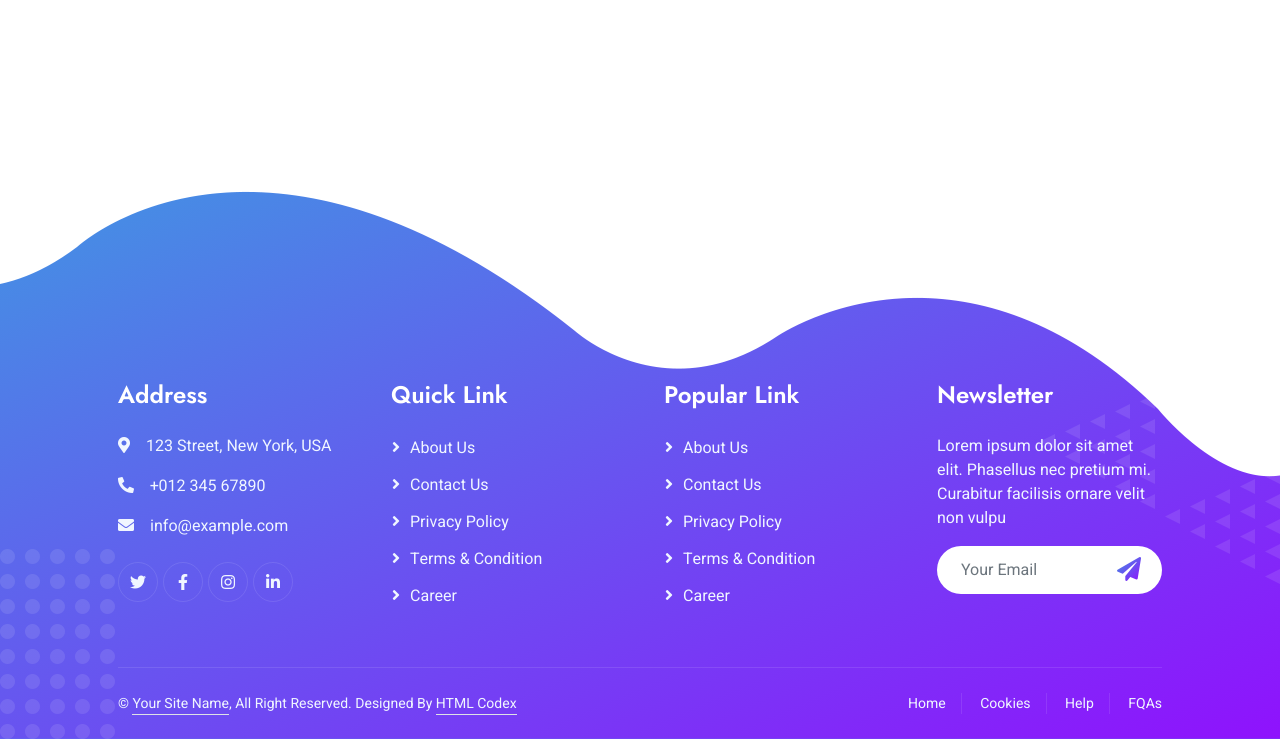
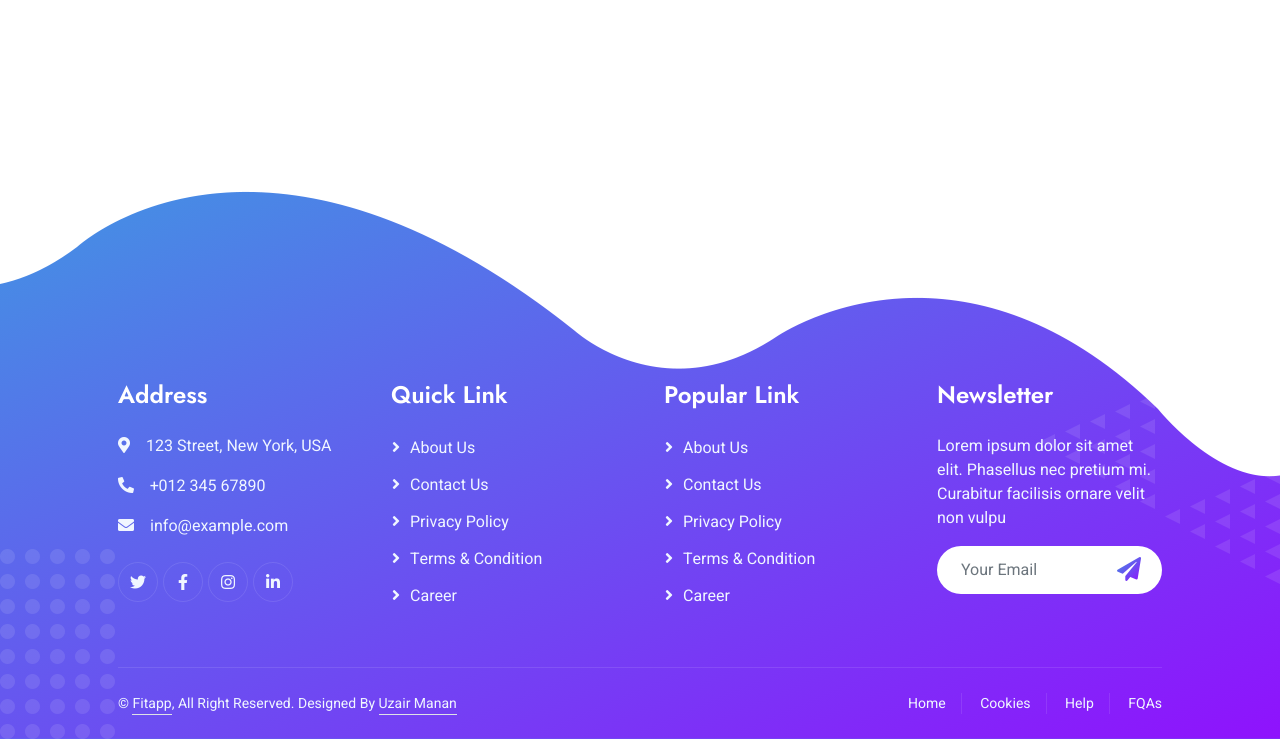
Before and after one commit to M-Uzair-dev/fitapp, a plain HTML site: page index.html in a window 1280 px wide. Shown: the part 6271-7010 px from the top of the page. Drawn offline with nearby package versions, Linux system fonts and the light colour scheme.

Commit message:
Update index.html

```diff
--- a/index.html
+++ b/index.html
@@ -2,7 +2,7 @@
 <html lang="en">
   <head>
     <meta charset="utf-8" />
-    <title>FitApp - Mobile App HTML Template</title>
+    <title>FitApp - Uzair Manan's Project</title>
     <meta content="width=device-width, initial-scale=1.0" name="viewport" />
     <meta content="" name="keywords" />
     <meta content="" name="description" />
@@ -1068,13 +1068,13 @@
           <div class="copyright">
             <div class="row">
               <div class="col-md-6 text-center text-md-start mb-3 mb-md-0">
-                &copy; <a class="border-bottom" href="#">Your Site Name</a>, All
+                &copy; <a class="border-bottom" href="#">Fitapp</a>, All
                 Right Reserved.
 
                 <!--/*** This template is free as long as you keep the footer author’s credit link/attribution link/backlink. If you'd like to use the template without the footer author’s credit link/attribution link/backlink, you can purchase the Credit Removal License from "https://htmlcodex.com/credit-removal". Thank you for your support. ***/-->
                 Designed By
-                <a class="border-bottom" href="https://htmlcodex.com"
-                  >HTML Codex</a
+                <a class="border-bottom" href="https://uzair-dev.vercel.app" target="_blank"
+                  >Uzair Manan</a
                 >
               </div>
               <div class="col-md-6 text-center text-md-end">
```
